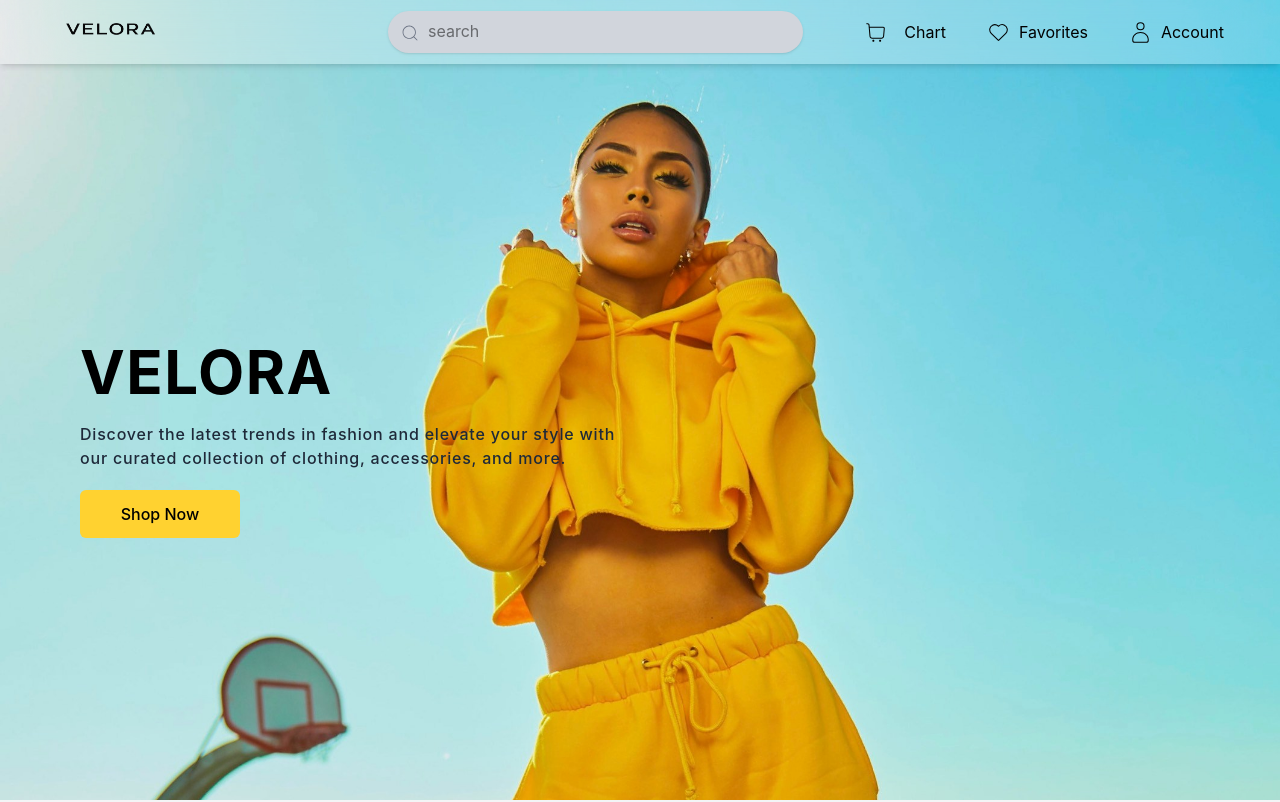
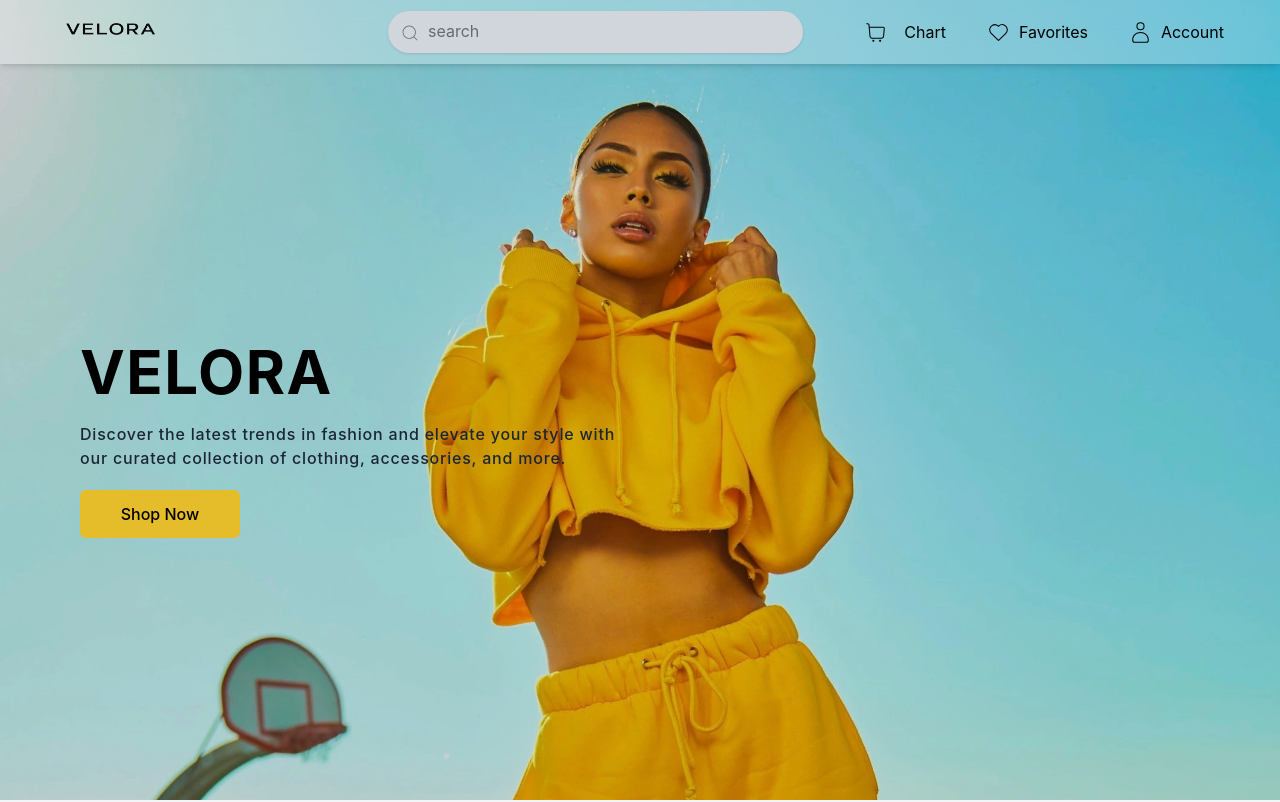
Before and after one commit to Cyclonekillzyt/velora, a React (Vite) app: page / in a window 1280 px wide. Shown: the top 802 px of the page. Built offline with nearby package versions, Linux system fonts and the light colour scheme.

Commit message:
fix: lazy load for background image

```diff
--- a/index.html
+++ b/index.html
@@ -4,6 +4,7 @@
     <meta charset="UTF-8" />
     <link rel="icon" type="image/svg+xml" href="/vite.svg" />
     <meta name="viewport" content="width=device-width, initial-scale=1.0" />
+    <link rel="preload" as="image" href="/src/assets/HeroImage.webp" />
     <title>velora-store</title>
   </head>
   <body>
--- a/src/components/Hero.jsx
+++ b/src/components/Hero.jsx
@@ -1,16 +1,16 @@
-import model from "../assets/HeroImage.jpg"
+import model from "../assets/HeroImage.webp"
 import { useNavigate } from "react-router-dom";
 
 const Hero = () => {
   const navigate = useNavigate();
   return (
     <div
-      className="w-full h-screen  flex px-20 pt-20 bg-cover"
+      className="w-full h-screen  flex px-20 pt-20 bg-cover  bg-gray-100 bg-no-repeat"
       style={{ backgroundImage: `url(${model})` }}
     >
-      {/*<div
-        className="fixed inset-0 bg-black/10  z-40 transition-opacity duration-300"
-      ></div>*/}
+      <div
+        className="absolute inset-0 bg-black/10  z-40 transition-opacity duration-300"
+      ></div>
 
       <div className="w-full h-full flex items-center justify-start">
         <div className="w-1/2 flex flex-col gap-5">
@@ -19,7 +19,10 @@ const Hero = () => {
             Discover the latest trends in fashion and elevate your style with
             our curated collection of clothing, accessories, and more.
           </p>
-          <button className="w-40 h-12 bg-amber-300 text-black font-medium rounded-md hover:bg-amber-500 transition-all cursor-pointer" onClick={() => navigate("/products")}>
+          <button
+            className="w-40 h-12 bg-amber-300 text-black font-medium rounded-md hover:bg-amber-500 transition-all cursor-pointer"
+            onClick={() => navigate("/products")}
+          >
             Shop Now
           </button>
         </div>
```
Also changed, not shown: src/assets/HeroImage.jpg (deleted), src/assets/HeroImage.webp (added).
